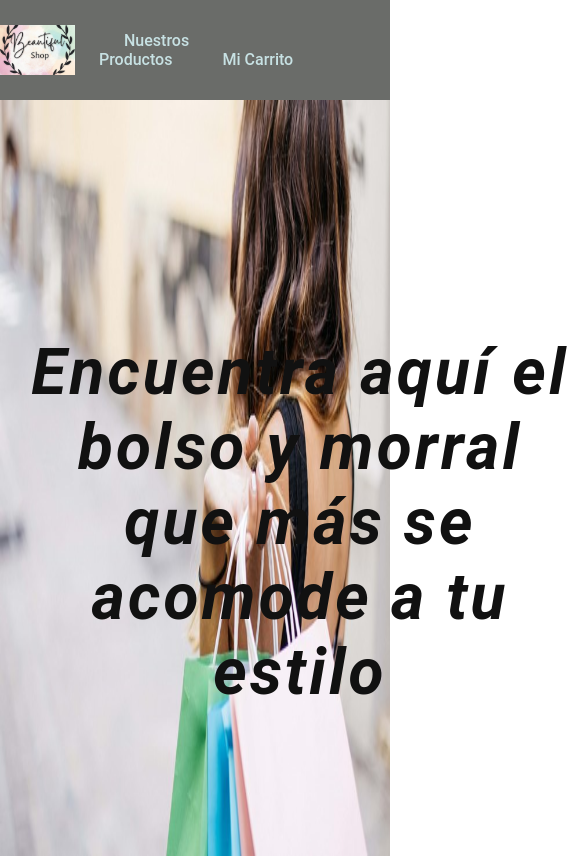
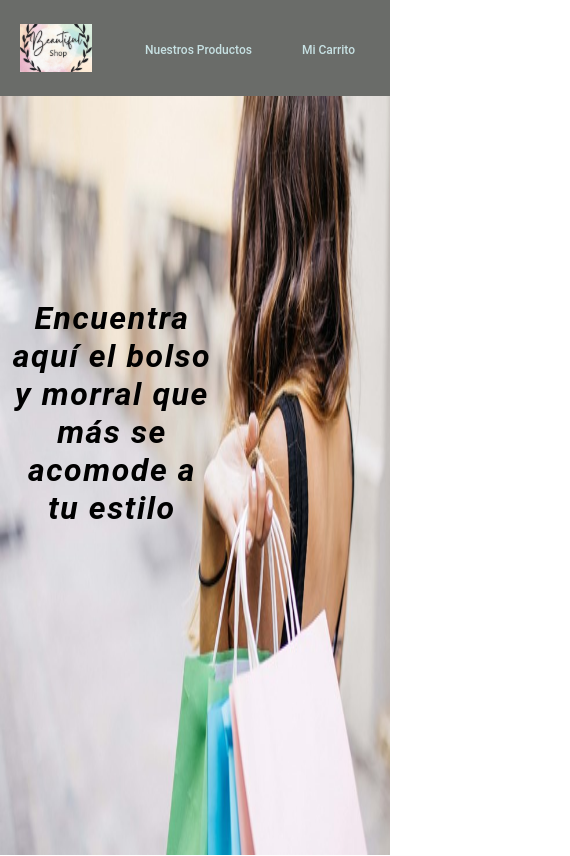
Before and after one commit to carolinaviasus/Pagina_Beautifulshop, an Angular app: page /cart-page in a window 390 px wide. Both pictures are taken after a click on the element 19 px from the left and 50 px from the top of the page. Shown: the whole page, 570 px wide, since content can reach past the window. Built offline with nearby package versions, Linux system fonts and the light colour scheme.

Commit message:
responsive home ok

```diff
--- a/src/app/components/header/header.component.scss
+++ b/src/app/components/header/header.component.scss
@@ -35,54 +35,53 @@
       }
     }
     @media (max-width: 1118px) {
-        a{
+      a {
         font-size: $font-size48;
       }
     }
     @media (max-width: 1032px) {
-        a{
+      a {
         font-size: $font-size36;
       }
     }
     @media (max-width: 901px) {
-        a{
+      a {
         font-size: $font-size28;
       }
     }
     @media (max-width: 805px) {
-        a{
+      a {
         font-size: $font-size16;
       }
     }
   }
-
 }
 @media (max-width: 805px) {
   .container {
     padding: 0px;
     height: 100px;
-        .log{
-            height: 80%;
-            display: flex;
-            cursor: pointer;
-            margin-left: 50px;
-            width: 20%;
+    .log {
+      height: 50%;
+      margin-left: 20px;
+      width: 5%;
     }
   }
 }
 @media (max-width: 393px) {
   .container {
     padding: 0px;
-        height: 100px;
-        .log{
+    height: 96px;
+    .log {
       height: 50%;
-            display: flex;
-            cursor: pointer;
-            margin-left: 0px;
-            width: 10%;
+      margin-left: 20px;
+      width: 5%;
     }
-        a{
+    nav {
+      margin-right: 5px;
+      padding: 0px 5px 0px 5px;
+      a {
         font-size: $font-size12;
       }
     }
   }
+}
--- a/src/app/pages/home/home.component.scss
+++ b/src/app/pages/home/home.component.scss
@@ -20,8 +20,27 @@
         line-height: 75px;
         text-align: center;
         letter-spacing: 0.05em;
-
-        color: #111111;
+        color: $black-color;
     }
 
 }
+@media (max-width: 393px) {
+    .home{
+        height: 759px;
+        width: 100%;
+        background-size: 100% 100%;
+        // background-attachment:fixed ;
+
+        p{
+            width: 204px;
+            height: 434px;
+            padding: 0 0 0 10px;
+            font-weight: 700;
+            font-size: $font-size32;
+            line-height: 38px;
+            text-align: center;
+            letter-spacing: 0.05em;
+
+        }
+    }
+  }
--- a/src/themes/themes.scss
+++ b/src/themes/themes.scss
@@ -33,6 +33,7 @@ $font-size20 :20px;
 $font-size22 :22px;
 $font-size24:24px;
 $font-size28:28px;
+$font-size32:32px;
 $font-size36:36px;
 $font-size48 :48px;
 $font-size54 :54px;
```
Lines whose indentation alone changed are shown as unchanged.
